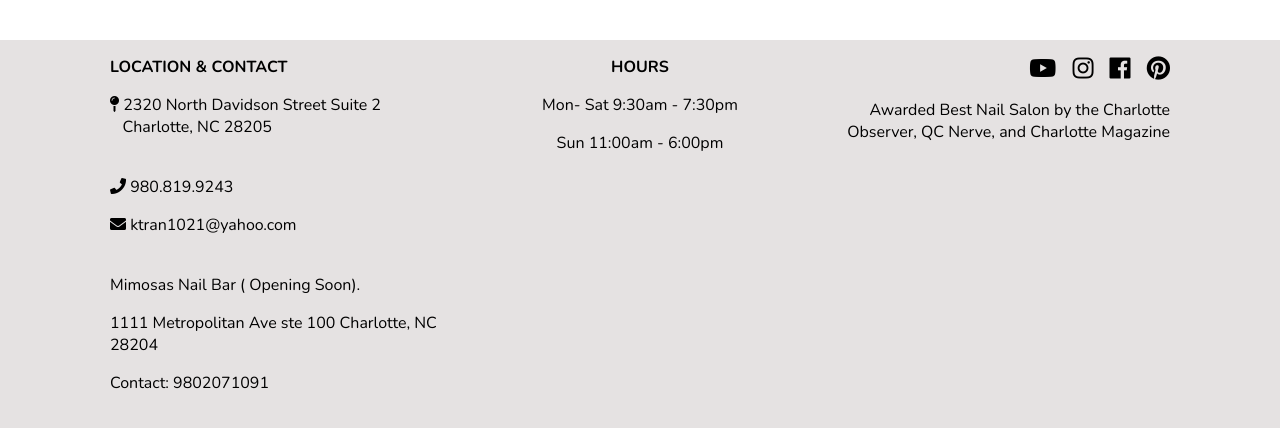
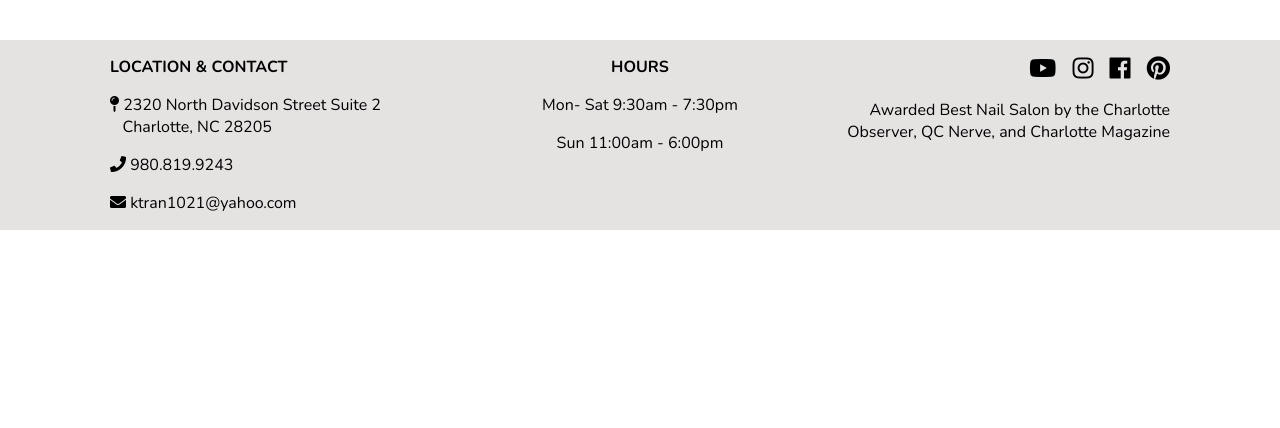
Before and after one commit to mimosasnailbar/mimosas, a Jekyll site: the page built from index.md, in a window 1280 px wide and 900 px high, scrolled down 1169 px, cut to the strip 452-880 px from the top of the window. Built offline with Jekyll 4.4.1, drawn with Linux system fonts in a browser that asks for light colours; nearby versions of some CDN libraries; after the commit the page ends 1851 px from its top, so only the background shows below that.

Commit message:
Updated 1 file via CloudCannon.

```diff
--- a/_layouts/default.html
+++ b/_layouts/default.html
@@ -47,17 +47,14 @@
 						<p>
 							<i class="fas fa-map-pin"></i>&nbsp;2320 North Davidson Street Suite
 							2<br />&nbsp; &nbsp;Charlotte, NC 28205
-						</p> <br />
+						</p>
 					</a>
 					<a href="tel:980-819-9243" class="editable">
 						<i class="fas fa-phone"></i>&nbsp;980.819.9243<br />
 					</a>
 					<p class="editable">
-						<i class="fas fa-envelope"></i> ktran1021@yahoo.com<br /><br />
-						<p>Mimosas Nail Bar ( Opening Soon).</p>
-						<p>1111 Metropolitan Ave ste 100 Charlotte, NC 28204</p>
-						<p>Contact: 9802071091</p><br />
-					</p>
+						<i class="fas fa-envelope"></i> ktran1021@yahoo.com<br />
+
 				</div>
 				<div class="footer__hours">
 					<p class="footer__title editable">
```
